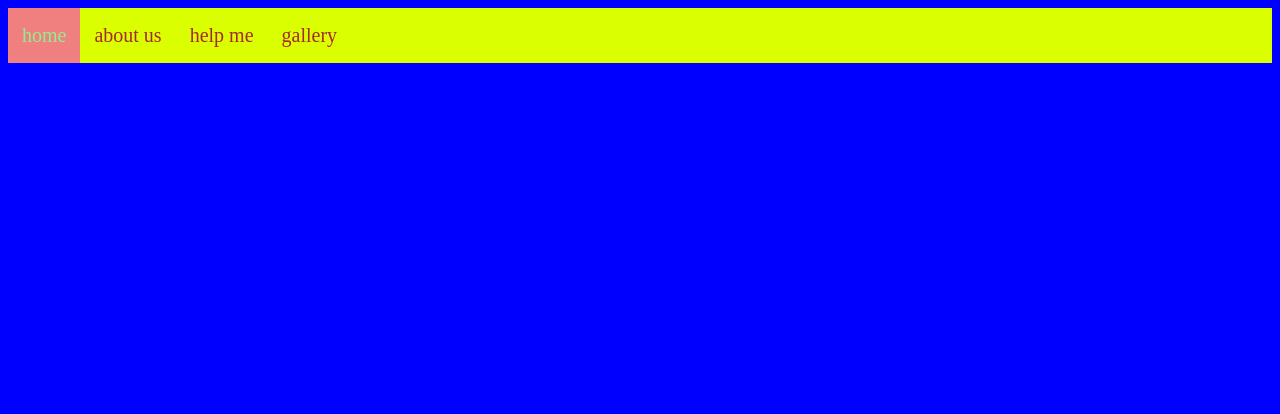
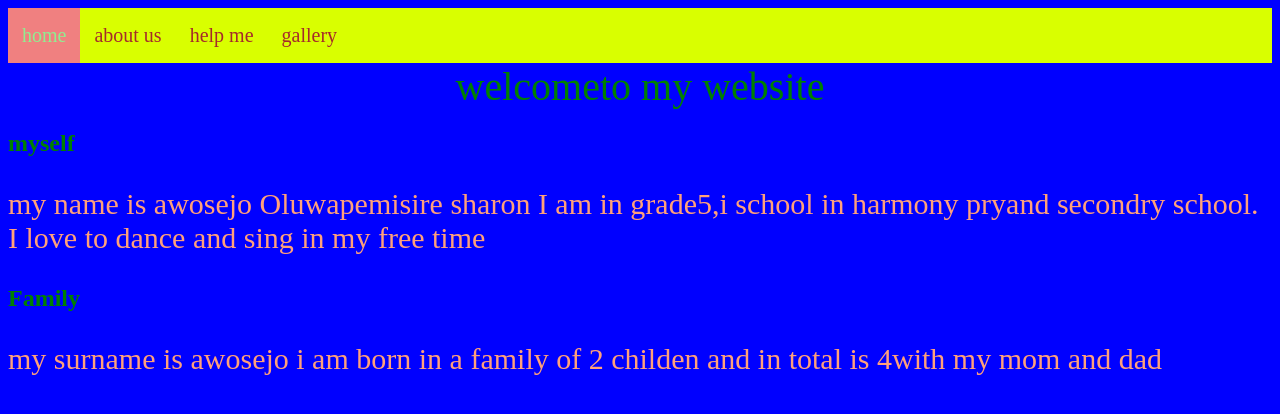
Before and after one commit to jummyawosejo/HTMLlessons, a plain HTML site: page website.html in a window 1280 px wide. Drawn offline with Linux system fonts and the light colour scheme.

Commit message:
website 2

```diff
--- a/website.html
+++ b/website.html
@@ -29,6 +29,10 @@
                 background-color: blue;
                 color: green;
             }
+            p{
+                color:lightsalmon ;
+                font-size: 30px;
+            }
         </style>
     </head>
     <body>
@@ -38,5 +42,16 @@
             <a  href="help me">   help me</a>
             <a  href="gallery">   gallery</a>
         </div>
+        <span class="borber trans" style="font-size:40px">
+            <center>welcometo my website</center>
+        </span>
+        <section>
+            <h2>myself</h2>
+            <p>my name is awosejo Oluwapemisire sharon I am in grade5,i school in harmony pryand secondry school. I love to dance and sing in my free time</p>
+        </section>
+        <section>
+            <h2>Family</h2>
+            <p>my surname is awosejo i am born in a family of 2 childen and in total is 4with my mom and dad</p>
+        </section>
     </body>
 </html>
```
